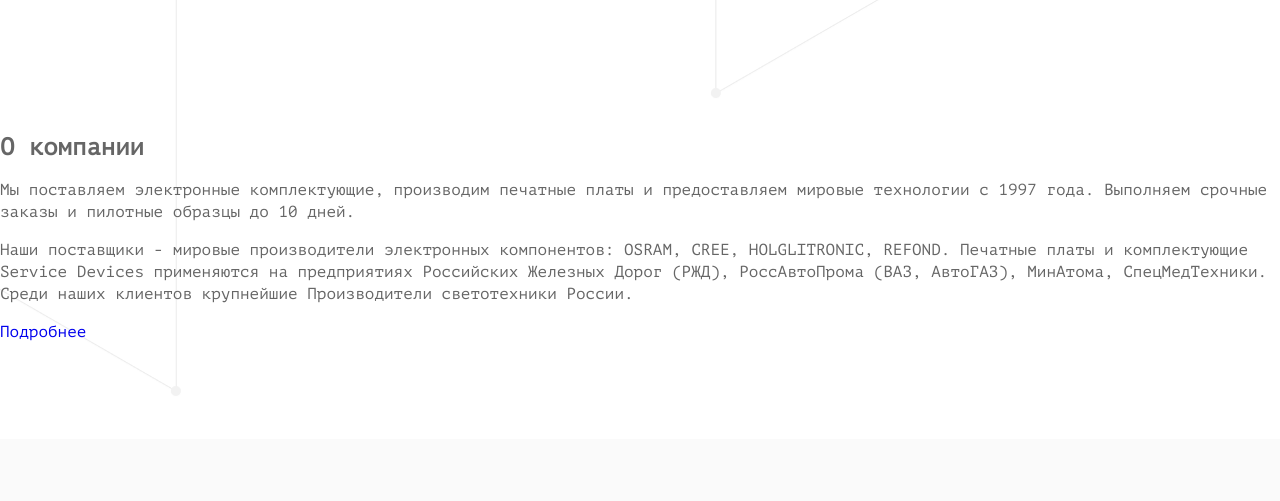
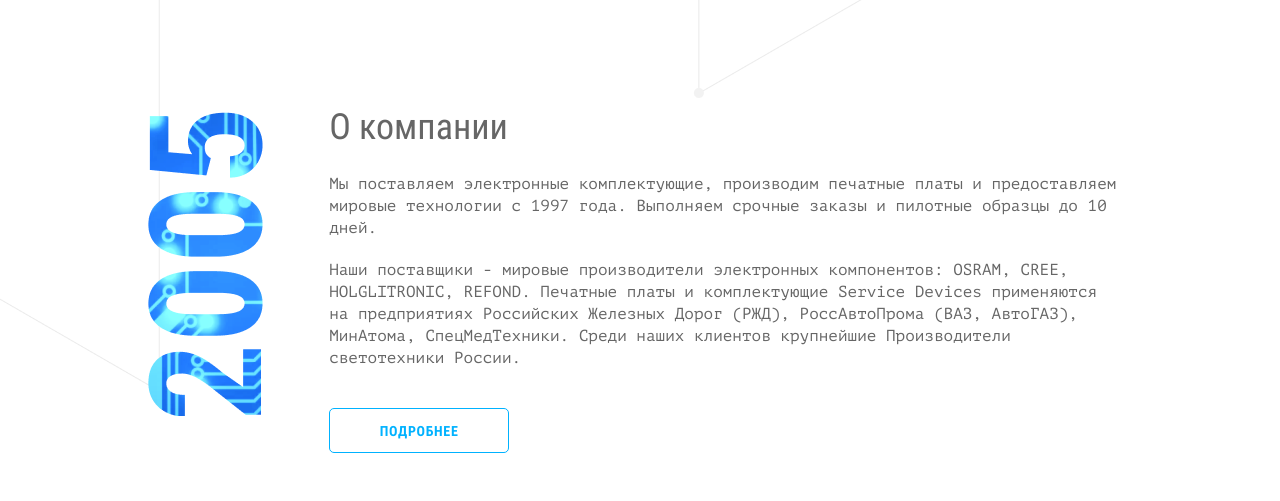
Before and after one commit to Irina14/smart-device, a website: page source/index.html in a window 1280 px wide. Shown: the part 1643-2144 px from the top of the page. Drawn offline with nearby package versions, Linux system fonts and the light colour scheme; files that its build step writes are made by us from their sources.

Commit message:
Добавляет раздел О компании десктопной версии

```diff
--- a/source/index.html
+++ b/source/index.html
@@ -76,10 +76,12 @@
 
       <section class="about-company">
         <div class="about-company__wrapper">
-          <h2>О компании</h2>
-          <p>Мы поставляем электронные комплектующие, производим печатные платы и предоставляем мировые технологии с 1997 года. Выполняем срочные заказы и пилотные образцы до 10 дней.</p>
-          <p>Наши поставщики - мировые производители электронных компонентов: OSRAM, CREE, HOLGLITRONIC, REFOND. Печатные платы и комплектующие Service Devices применяются на предприятиях Российских Железных Дорог (РЖД), РоссАвтоПрома (ВАЗ, АвтоГАЗ), МинАтома, СпецМедТехники. Среди наших клиентов крупнейшие Производители светотехники России.</p>
-          <a href="#">Подробнее</a>
+          <div class="about-company__content">
+            <h2>О компании</h2>
+            <p>Мы поставляем электронные комплектующие, производим печатные платы и предоставляем мировые технологии с 1997 года. Выполняем срочные заказы и пилотные образцы до 10 дней.</p>
+            <p>Наши поставщики - мировые производители электронных компонентов: OSRAM, CREE, HOLGLITRONIC, REFOND. Печатные платы и комплектующие Service Devices применяются на предприятиях Российских Железных Дорог (РЖД), РоссАвтоПрома (ВАЗ, АвтоГАЗ), МинАтома, СпецМедТехники. Среди наших клиентов крупнейшие Производители светотехники России.</p>
+            <a href="#">Подробнее</a>
+          </div>
         </div>
       </section>
     </div>
--- a/source/sass/blocks/about-company.scss
+++ b/source/sass/blocks/about-company.scss
@@ -1,4 +1,52 @@
-.about-company {
+.about-company__wrapper {
+  @include container;
+}
+
+.about-company__content {
   position: relative;
-  z-index: 10;
+  width: 83%;
+  min-height: 320px;
+  margin: 0 auto;
+  padding-left: 183px;
+  padding-right: 10px;
+
+  &::before {
+    content: "";
+    position: absolute;
+    top: 0;
+    left: 0;
+    width: 119px;
+    height: 314px;
+    background: url("../../img/bg-about-company-desktop@1x.png") no-repeat left 6px;
+
+    @media (min-resolution: $retina-dpi), (min-resolution: $retina-dppx) {
+      background-image: url("../../img/bg-about-company-desktop@2x.png");
+      background-size: 119px 314px;
+    }
+  }
 }
+
+.about-company__content h2 {
+  @include text($roboto-condensed, 36px, 51px);
+  font-weight: 400;
+  margin-bottom: 20px;
+}
+
+.about-company__content p {
+  margin: 0;
+  margin-bottom: 20px;
+}
+
+.about-company__content a {
+  @include button(180px, 45px, 14px, $blue);
+  margin-top: 19px;
+  font-weight: 700;
+  letter-spacing: 0.05em;
+  text-transform: uppercase;
+
+  &:hover,
+  &:focus {
+    color: $white;
+    background-color: $blue;
+  }
+}
--- a/source/sass/blocks/advantages.scss
+++ b/source/sass/blocks/advantages.scss
@@ -1,6 +1,9 @@
+.advantages {
+  margin-bottom: 75px;
+}
+
 .advantages__wrapper {
   @include container;
-  margin-bottom: 110px;
 }
 
 .advantages__list {
@@ -54,9 +57,12 @@
 }
 
 @media (max-width: $tablet-width) {
+  .advantages {
+    margin-bottom: 59px;
+  }
+
   .advantages__wrapper {
     @include padding-tablet;
-    margin-bottom: 59px;
   }
 
   .advantages__list {
--- a/source/sass/blocks/page-main.scss
+++ b/source/sass/blocks/page-main.scss
@@ -1,7 +1,7 @@
 .page-main__wrapper {
   padding-top: 112px;
   padding-bottom: 96px;
-  background: $white url("../../img/bg-advantages@1x.png") no-repeat -417px -30px;
+  background: $white url("../../img/bg-advantages@1x.png") no-repeat -434px -30px;
 
   @media (min-resolution: $retina-dpi), (min-resolution: $retina-dppx) {
     background-image: url("../../img/bg-advantages@2x.png");
```
Also changed, not shown: build/css/style.min.css, build/img/bg-about-company-desktop@1x.png (added), build/img/bg-about-company-desktop@2x.png (added), build/img/bg-about-company-tablet@1x.png (added), build/img/bg-about-company-tablet@2x.png (added), build/index.html, source/img/bg-about-company-desktop@1x.png (added), source/img/bg-about-company-desktop@2x.png (added), source/img/bg-about-company-tablet@1x.png (added), source/img/bg-about-company-tablet@2x.png (added), 1 other file.
